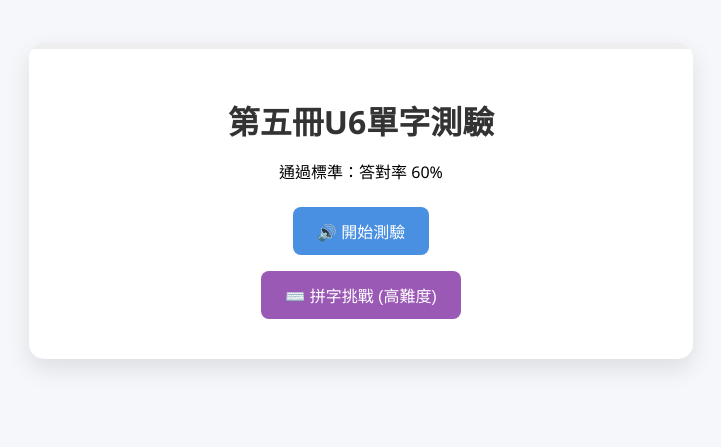
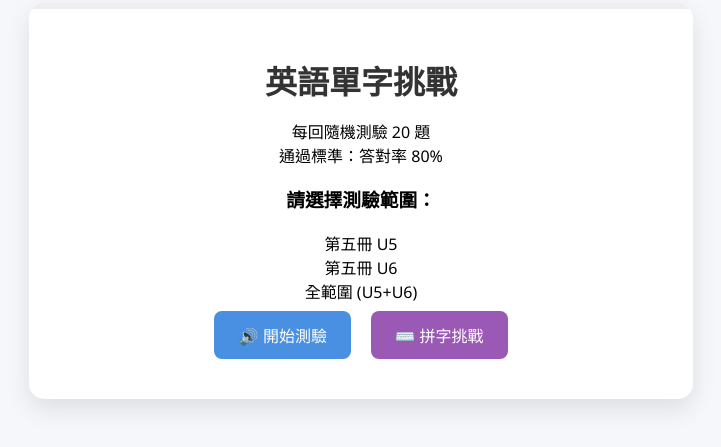
Before and after one commit to andreww0421/english-vocab-quiz, a plain HTML site: page index.html in a window 1280 px wide. Shown: the part 219-666 px from the top of the page, without its empty margins (279-1000 px from the left). Drawn offline with Linux system fonts and the light colour scheme.

Commit message:
Update index.html

```diff
--- a/index.html
+++ b/index.html
@@ -3,7 +3,7 @@
 <head>
     <meta charset="UTF-8">
     <meta name="viewport" content="width=device-width, initial-scale=1.0">
-    <title>第五冊U6單字測驗</title>
+    <title>英語單字挑戰 (U5 + U6)</title>
     <link rel="stylesheet" href="style.css">
 </head>
 <body>
@@ -12,7 +12,6 @@
     <div class="progress-container">
         <div class="progress-bar" id="total-progress"></div>
     </div>
-
     <div class="timer-container hidden" id="timer-container">
         <div class="timer-bar" id="timer-bar"></div>
     </div>
@@ -21,28 +20,44 @@
         <span class="combo-label">COMBO</span>
         <span class="combo-count" id="combo-count">0</span>
     </div>
-
     <div class="feedback-overlay" id="feedback-icon"></div>
 
     <div id="start-screen">
-        <h1>第五冊U6單字測驗</h1>
-        <p>通過標準：答對率 60%</p>
-        <button class="btn" onclick="startQuiz('mixed')">🔊 開始測驗</button>
-        <br>
-        <button class="btn btn-purple" onclick="startQuiz('spelling')">⌨️ 拼字挑戰 (高難度)</button>
+        <h1>英語單字挑戰</h1>
+        <p>每回隨機測驗 20 題<br>通過標準：答對率 80%</p>
+
+        <div class="range-selector">
+            <h3>請選擇測驗範圍：</h3>
+            <div class="range-options">
+                <div class="range-card selected" onclick="selectRange('U5', this)">
+                    <span class="range-name">第五冊 U5</span>
+                    <span class="check-mark hidden" id="check-U5">✅</span>
+                </div>
+                <div class="range-card" onclick="selectRange('U6', this)">
+                    <span class="range-name">第五冊 U6</span>
+                    <span class="check-mark hidden" id="check-U6">✅</span>
+                </div>
+                <div class="range-card" onclick="selectRange('ALL', this)">
+                    <span class="range-name">全範圍 (U5+U6)</span>
+                    <span class="check-mark hidden" id="check-ALL">✅</span>
+                </div>
+            </div>
+        </div>
+
+        <div class="action-buttons">
+            <button class="btn" onclick="startQuiz('mixed')">🔊 開始測驗</button>
+            <button class="btn btn-purple" onclick="startQuiz('spelling')">⌨️ 拼字挑戰</button>
+        </div>
     </div>
 
     <div id="quiz-screen" class="hidden">
         <div class="question-header">
-            <span>題數: <span id="current-q">1</span> / <span id="total-q">10</span></span>
+            <span>題數: <span id="current-q">1</span> / <span id="total-q">20</span></span>
             <span id="timer-text" style="color:var(--fail); font-weight:bold;">10s</span>
         </div>
 
-        <div class="question-box" id="question-text">
-            </div>
-
+        <div class="question-box" id="question-text"></div>
         <div id="options-container"></div>
-
         <div id="spelling-container" class="input-group hidden">
             <input type="text" id="spelling-input" class="spelling-input" placeholder="輸入英文單字..." autocomplete="off">
             <button class="btn" onclick="submitSpelling()">送出</button>
@@ -51,13 +66,12 @@
 
     <div id="result-screen" class="hidden">
         <h1>測驗結果</h1>
+        <h2 id="final-score-title"></h2>
         <p id="score-text"></p>
         <p id="max-combo-text" style="color: var(--combo); font-weight: bold;"></p>
         <div id="pass-fail-msg"></div>
-        <button class="btn" onclick="location.reload()">重新測驗</button>
-
-        <div class="result-details" id="review-list">
-            </div>
+        <button class="btn" onclick="location.reload()">回首頁</button>
+        <div class="result-details" id="review-list"></div>
     </div>
 </div>
 
```
